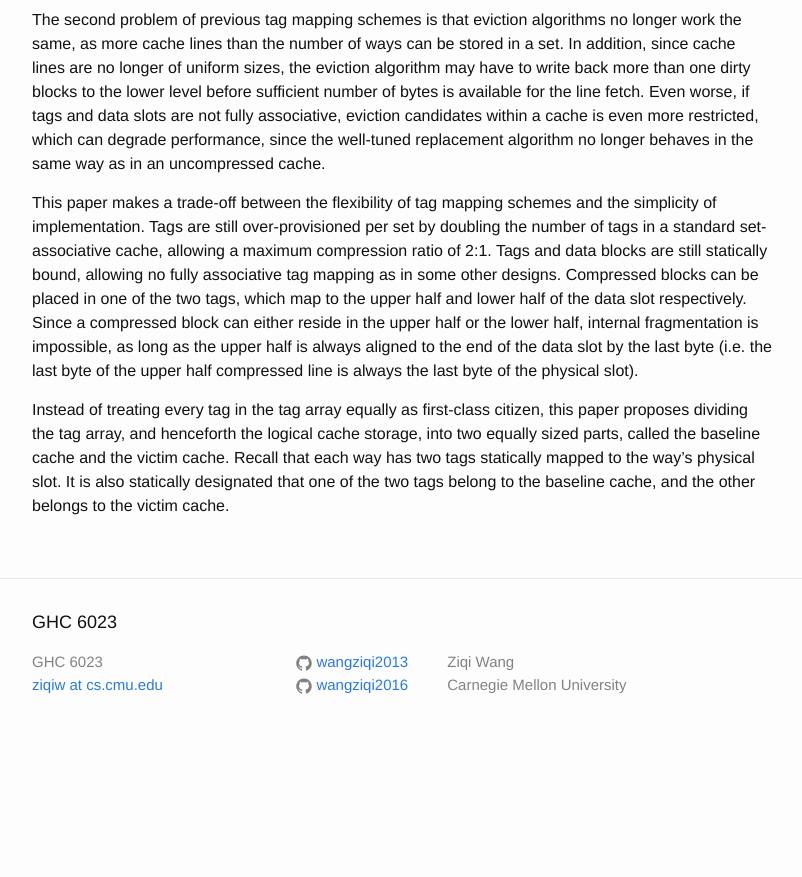
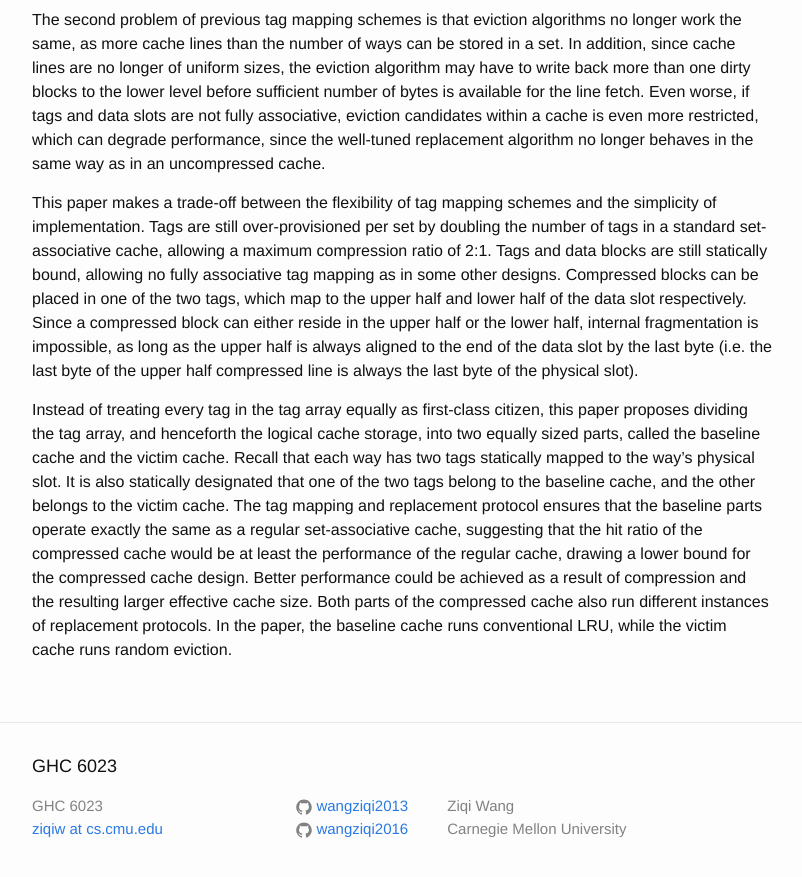
Before and after one commit to wangziqi2013/wangziqi2013.github.io, a Jekyll site: the page built from _posts/2020-06-11-base-victim.markdown, in a window 1280 px wide and 900 px high, scrolled down 829 px. Shown: the top 877 px of the window, without its empty margins (238-1040 px from the left). Built offline with Jekyll 4.4.1, drawn with Linux system fonts in a browser that asks for light colours; before the commit the page ends 1585 px from its top, so only the background shows below that.

Commit message:
Finish victim cache

```diff
--- a/_posts/2020-06-11-base-victim.markdown
+++ b/_posts/2020-06-11-base-victim.markdown
@@ -44,3 +44,9 @@ Instead of treating every tag in the tag array equally as first-class citizen, t
 and henceforth the logical cache storage, into two equally sized parts, called the baseline cache and the victim cache.
 Recall that each way has two tags statically mapped to the way's physical slot. It is also statically designated that
 one of the two tags belong to the baseline cache, and the other belongs to the victim cache.
+The tag mapping and replacement protocol ensures that the baseline parts operate exactly the same as a regular set-associative
+cache, suggesting that the hit ratio of the compressed cache would be at least the performance of the regular cache,
+drawing a lower bound for the compressed cache design.
+Better performance could be achieved as a result of compression and the resulting larger effective cache size.
+Both parts of the compressed cache also run different instances of replacement protocols.
+In the paper, the baseline cache runs conventional LRU, while the victim cache runs random eviction.
```
